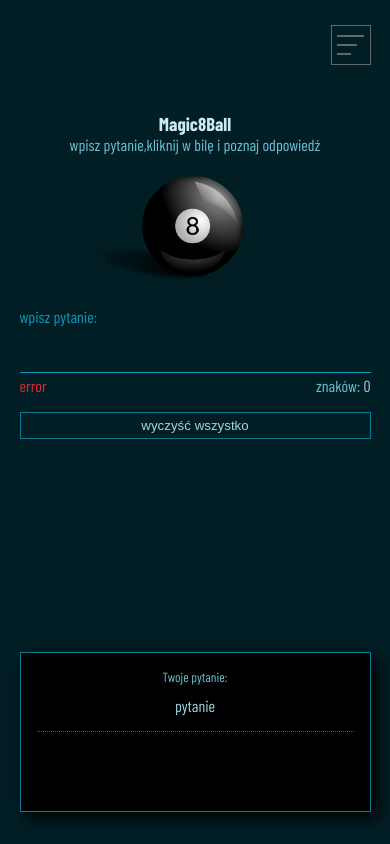
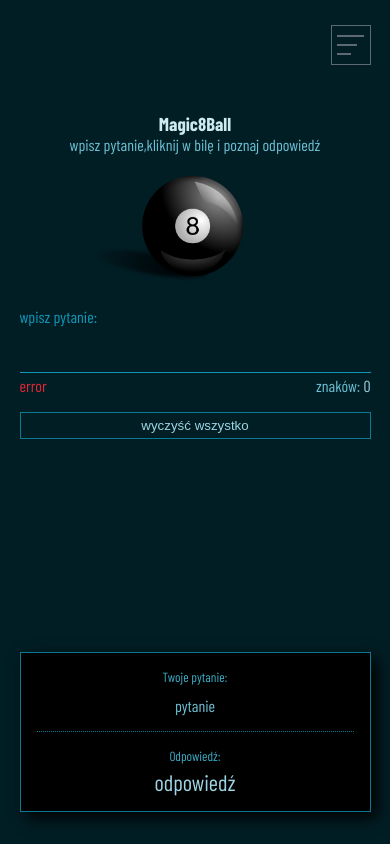
Before and after one commit to Scorpion19702022/SIMPLE_PROJECT_REACT_REDUX, a React (Vite) app: page /Magic8Ball in a window 390 px wide. Built offline with nearby package versions, Linux system fonts and the light colour scheme; a web font is replaced by a local one.

Commit message:
added style for mobile

```diff
--- a/src/Components/Magic8Ball/Styles/Magic8BallResult.module.css
+++ b/src/Components/Magic8Ball/Styles/Magic8BallResult.module.css
@@ -49,12 +49,12 @@
 }
 
 .heading_question {
-	color: var(--color-color03);
+	color: var(--color-color04);
 	font-weight: 200;
 }
 
 .question {
-	color: var(--color-color02);
+	color: var(--color-color03);
 }
 
 .box_answer {
@@ -64,4 +64,15 @@
 	flex-direction: column;
 	justify-content: space-between;
 	align-items: center;
+	padding-top: 1em;
 }
+
+.heading_answer {
+	color: var(--color-color04);
+	font-weight: 200;
+}
+
+.answer {
+	color: var(--color-color02);
+	font-size: 1.4em;
+}
```
